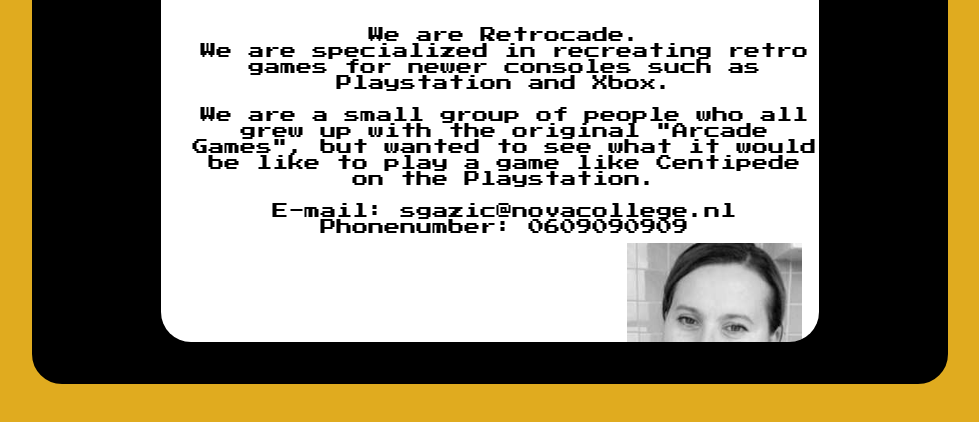
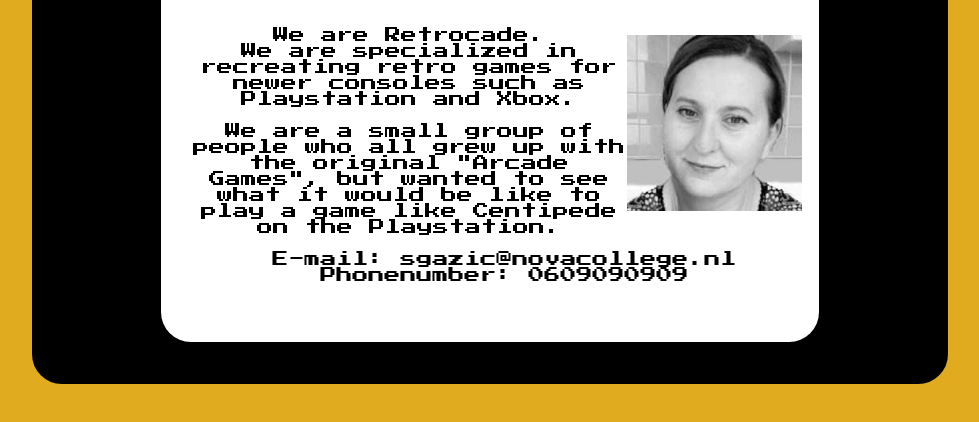
Before and after one commit to crypt1cTV/retrocade, a plain HTML site: page Retrocade/about.html in a window 1280 px wide. Shown: the part 290-712 px from the top of the page, without its empty margins (150-1129 px from the left). Drawn offline with nearby package versions, Linux system fonts and the light colour scheme.

Commit message:
About V0.6
afbeelding staat nu naast de tekst en er niet onder

```diff
--- a/Retrocade/about.html
+++ b/Retrocade/about.html
@@ -29,14 +29,16 @@
 				About us:<br>
 				</div>
 				<div class="about2">
+				<img class="right" src="img/download.jpg" alt="">
 						We are Retrocade.<br/>
 						We are specialized in recreating retro games for newer consoles such as Playstation and Xbox.<br> <br>
 						We are a small group of people who all grew up with the original "Arcade Games",
 						but wanted to see what it would be like to play a game like Centipede on the Playstation.
+
 			<br><br>
 						E-mail: sgazic@novacollege.nl<br>
-						Phonenumber: 0609090909<br>
-						<img class="right" src="img/download.jpg" alt="">
+						Phonenumber: 0609090909
+
                         </div>
 
 				</div>
```
